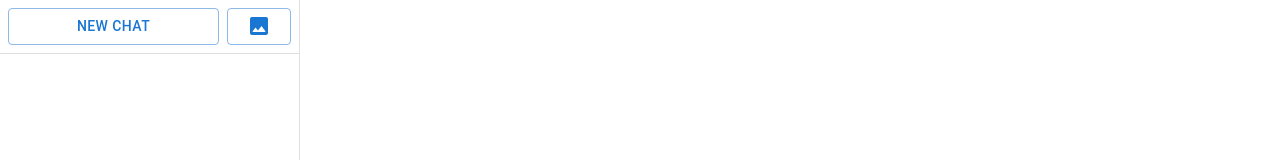
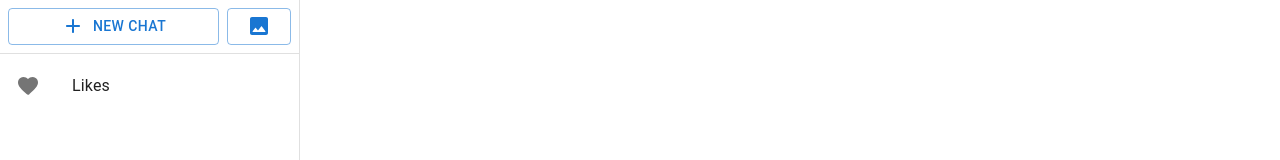
Before and after one commit to ebnbin/openchat, a React (Create React App) app: page / in a window 1280 px wide. Shown: the top 160 px of the page. Built offline with nearby package versions, Linux system fonts and the light colour scheme.

Commit message:
Update HomeDrawerContent

```diff
--- a/src/business/home/HomeDrawer.tsx
+++ b/src/business/home/HomeDrawer.tsx
@@ -16,6 +16,7 @@ interface HomeDrawerProps {
   mobileOpen: boolean,
   setMobileOpen: (mobileOpen: boolean) => void,
   handleNewChatClick: () => void,
+  handleLikesClick: () => void,
   handleImageClick: () => void,
 }
 
@@ -55,12 +56,13 @@ export default function HomeDrawer(props: HomeDrawerProps) {
           >
             <HomeDrawerContent
               chats={chats}
-              selectedChatId={selectedChatId}
+              selectedContentId={selectedChatId}
               handleChatSettingsDialogOpen={handleChatSettingsDialogOpen}
-              handleItemClick={handleItemClick}
-              handleClickSettingsOpen={handleClickSettingsOpen}
+              handleChatItemClick={handleItemClick}
+              handleSettingsDialogOpen={handleClickSettingsOpen}
               handleNewChatClick={handleNewChatClick}
               handleImageClick={handleImageClick}
+              handleLikesClick={props.handleLikesClick}
             />
           </Drawer>
         )
@@ -78,12 +80,13 @@ export default function HomeDrawer(props: HomeDrawerProps) {
           >
             <HomeDrawerContent
               chats={chats}
-              selectedChatId={selectedChatId}
+              selectedContentId={selectedChatId}
               handleChatSettingsDialogOpen={handleChatSettingsDialogOpen}
-              handleItemClick={handleItemClick}
-              handleClickSettingsOpen={handleClickSettingsOpen}
+              handleChatItemClick={handleItemClick}
+              handleSettingsDialogOpen={handleClickSettingsOpen}
               handleNewChatClick={handleNewChatClick}
               handleImageClick={handleImageClick}
+              handleLikesClick={props.handleLikesClick}
             />
           </Drawer>
         )
--- a/src/business/home/HomeDrawerContent.tsx
+++ b/src/business/home/HomeDrawerContent.tsx
@@ -3,28 +3,33 @@ import List from "@mui/material/List";
 import {Chat} from "../../util/data";
 import ListItem from "@mui/material/ListItem";
 import IconButton from "@mui/material/IconButton";
-import {EditRounded, ImageRounded, SettingsRounded} from "@mui/icons-material";
+import {
+  AddRounded,
+  EditRounded,
+  FavoriteRounded,
+  ImageRounded,
+  SettingsRounded
+} from "@mui/icons-material";
 import ListItemButton from "@mui/material/ListItemButton";
 import ListItemText from "@mui/material/ListItemText";
 import ListItemIcon from "@mui/material/ListItemIcon";
 import Box from "@mui/material/Box";
 import * as React from "react";
 import {widePageWidth} from "../../util/util";
+import {contentLikes} from "./HomePage";
 
 interface HomeDrawerContentProps {
   chats: Chat[],
-  selectedChatId: string,
+  selectedContentId: string,
   handleChatSettingsDialogOpen: () => void,
-  handleItemClick: (chatId: string) => void,
-  handleClickSettingsOpen: () => void,
+  handleChatItemClick: (chatId: string) => void,
+  handleSettingsDialogOpen: () => void,
   handleNewChatClick: () => void,
+  handleLikesClick: () => void,
   handleImageClick: () => void,
 }
 
 export default function HomeDrawerContent(props: HomeDrawerContentProps) {
-  const { chats, selectedChatId, handleChatSettingsDialogOpen, handleItemClick,
-    handleClickSettingsOpen, handleNewChatClick, handleImageClick } = props
-
   const isWidePage = useMediaQuery(`(min-width:${widePageWidth}px)`)
 
   return (
@@ -44,17 +49,22 @@ export default function HomeDrawerContent(props: HomeDrawerContentProps) {
       >
         <Button
           variant={'outlined'}
-          onClick={handleNewChatClick}
+          onClick={props.handleNewChatClick}
           sx={{
             margin: '8px',
             flexGrow: 1,
           }}
         >
-          New chat
+          <AddRounded
+            sx={{
+              marginRight: '8px',
+            }}
+          />
+          {'New chat'}
         </Button>
         <Button
           variant={'outlined'}
-          onClick={handleImageClick}
+          onClick={props.handleImageClick}
           sx={{
             margin: '8px',
             marginLeft: '0px',
@@ -64,37 +74,65 @@ export default function HomeDrawerContent(props: HomeDrawerContentProps) {
           <ImageRounded/>
         </Button>
       </Box>
-      <Divider />
+      <Divider/>
       <List
         sx={{
           flexGrow: 1,
           overflow: 'auto',
         }}
       >
-        {chats.slice().reverse().map((chatItem: Chat, index) => (
+        <ListItem
+          key={contentLikes}
+          disablePadding={true}
+        >
+          <ListItemButton
+            onClick={props.handleLikesClick}
+            selected={props.selectedContentId === contentLikes}
+          >
+            <ListItemIcon>
+              <FavoriteRounded/>
+            </ListItemIcon>
+            <ListItemText
+              primary={'Likes'}
+              primaryTypographyProps={{
+                noWrap: props.selectedContentId !== contentLikes,
+                fontWeight: props.selectedContentId === contentLikes ? 'bold' : undefined,
+              }}
+            />
+          </ListItemButton>
+        </ListItem>
+        {[...props.chats].reverse().map((chat: Chat) => (
           <ListItem
-            key={chatItem.id}
+            key={chat.id}
             disablePadding={true}
             secondaryAction={
               <IconButton
-                edge="end"
-                onClick={handleChatSettingsDialogOpen} // TODO
-                sx={{display: isWidePage && selectedChatId === chatItem.id ? 'flex' : 'none', alignItems: 'center'}} // TODO
+                edge={'end'}
+                onClick={props.handleChatSettingsDialogOpen}
+                sx={{
+                  visibility: isWidePage && props.selectedContentId === chat.id ? undefined : 'hidden',
+                }}
               >
-                <EditRounded />
+                <EditRounded/>
               </IconButton>
             }
           >
             <ListItemButton
-              onClick={() => handleItemClick(chatItem.id)}
-              selected={selectedChatId === chatItem.id}
+              onClick={() => props.handleChatItemClick(chat.id)}
+              selected={props.selectedContentId === chat.id}
             >
-              <ListItemText primary={chatItem.title === '' ? 'New chat' : chatItem.title} />
+              <ListItemText
+                primary={chat.title === '' ? 'New chat' : chat.title}
+                primaryTypographyProps={{
+                  noWrap: props.selectedContentId !== chat.id,
+                  fontWeight: props.selectedContentId === chat.id ? 'bold' : undefined,
+                }}
+              />
             </ListItemButton>
           </ListItem>
         ))}
       </List>
-      <Divider />
+      <Divider/>
       <ListItem
         disablePadding={true}
         sx={{
@@ -102,7 +140,7 @@ export default function HomeDrawerContent(props: HomeDrawerContentProps) {
         }}
       >
         <ListItemButton
-          onClick={handleClickSettingsOpen}
+          onClick={props.handleSettingsDialogOpen}
         >
           <ListItemIcon>
             <SettingsRounded/>
--- a/src/business/home/HomePage.tsx
+++ b/src/business/home/HomePage.tsx
@@ -13,6 +13,7 @@ import {Button} from "@mui/material";
 import {EditRounded} from "@mui/icons-material";
 
 export const contentNewChat = '';
+export const contentLikes = 'likes';
 export const contentImage = 'image';
 
 interface HomePageProps {
@@ -66,6 +67,9 @@ export default function HomePage(props: HomePageProps) {
 
   const handleNewChatClick = () => {
     toNewChatPage()
+  }
+
+  const handleLikesClick = () => {
   }
 
   const handleImageClick = () => {
@@ -176,6 +180,7 @@ export default function HomePage(props: HomePageProps) {
           setMobileOpen={setMobileOpen}
           handleNewChatClick={handleNewChatClick}
           handleImageClick={handleImageClick}
+          handleLikesClick={handleLikesClick}
         />
         <Box
           sx={{
```
